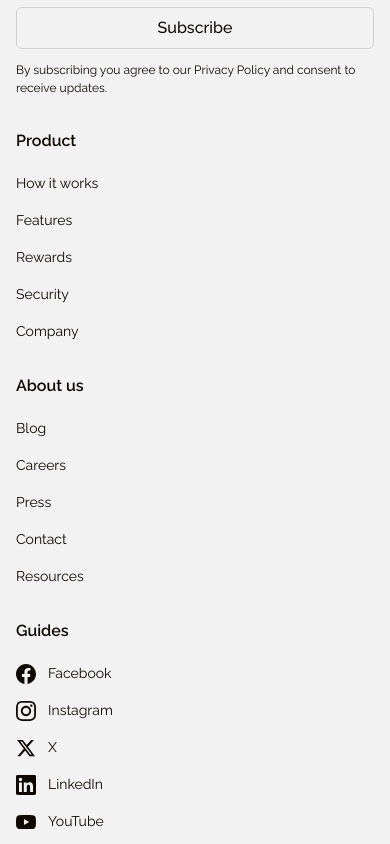
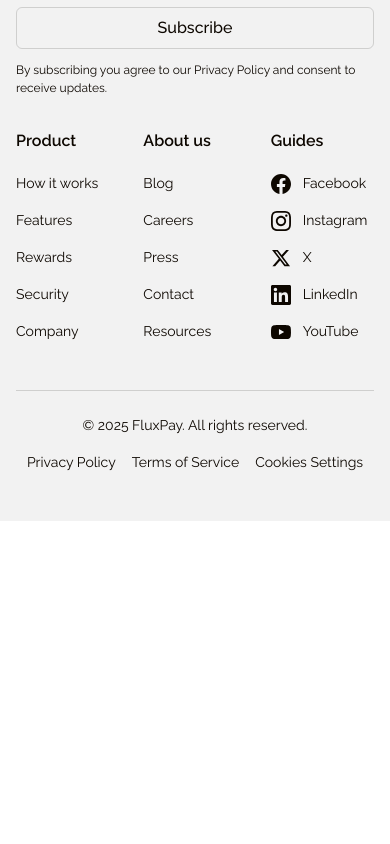
Before and after one commit to Dpolley99/landingPage-FluxPay, a React (Vite) app: page / in a window 390 px wide. Shown: the part 5360-6204 px from the top of the page. After the commit the page ends 5881 px from the top, so only its background shows below. Built offline with nearby package versions, Linux system fonts and the light colour scheme.

Commit message:
UI fix - footer links

```diff
--- a/src/components/Footer.jsx
+++ b/src/components/Footer.jsx
@@ -70,7 +70,7 @@
             </div>
           </div>
 
-          <div className="flex-1 flex flex-col sm:flex-row gap-6 md:gap-8 xl:gap-10">
+          <div className="flex-1 flex flex-row flex-wrap sm:flex-row gap-6 md:gap-8 xl:gap-10">
             <div className="flex-1 flex flex-col gap-3 md:gap-4">
               <h5 className="font-raleway text-base sm:text-lg font-semibold leading-[1.5] text-[#0D0700]">
                 Product
```
